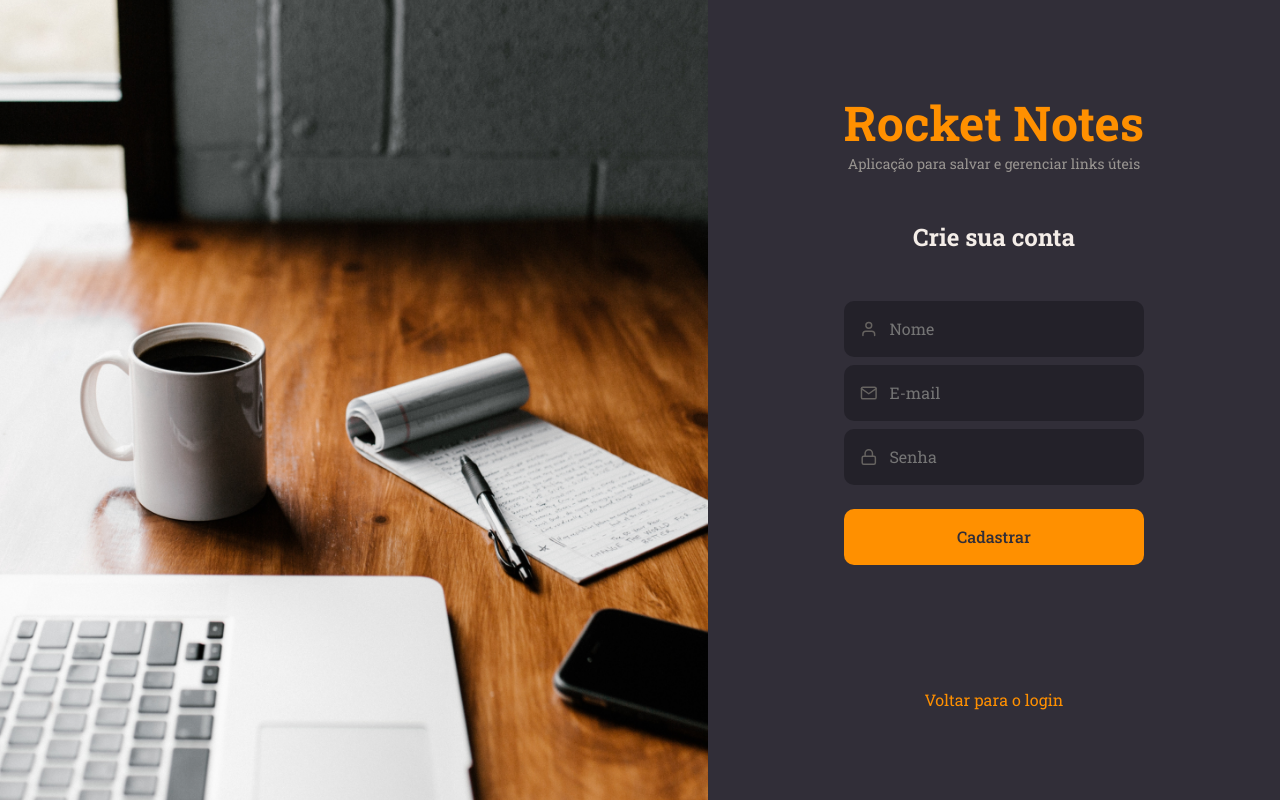
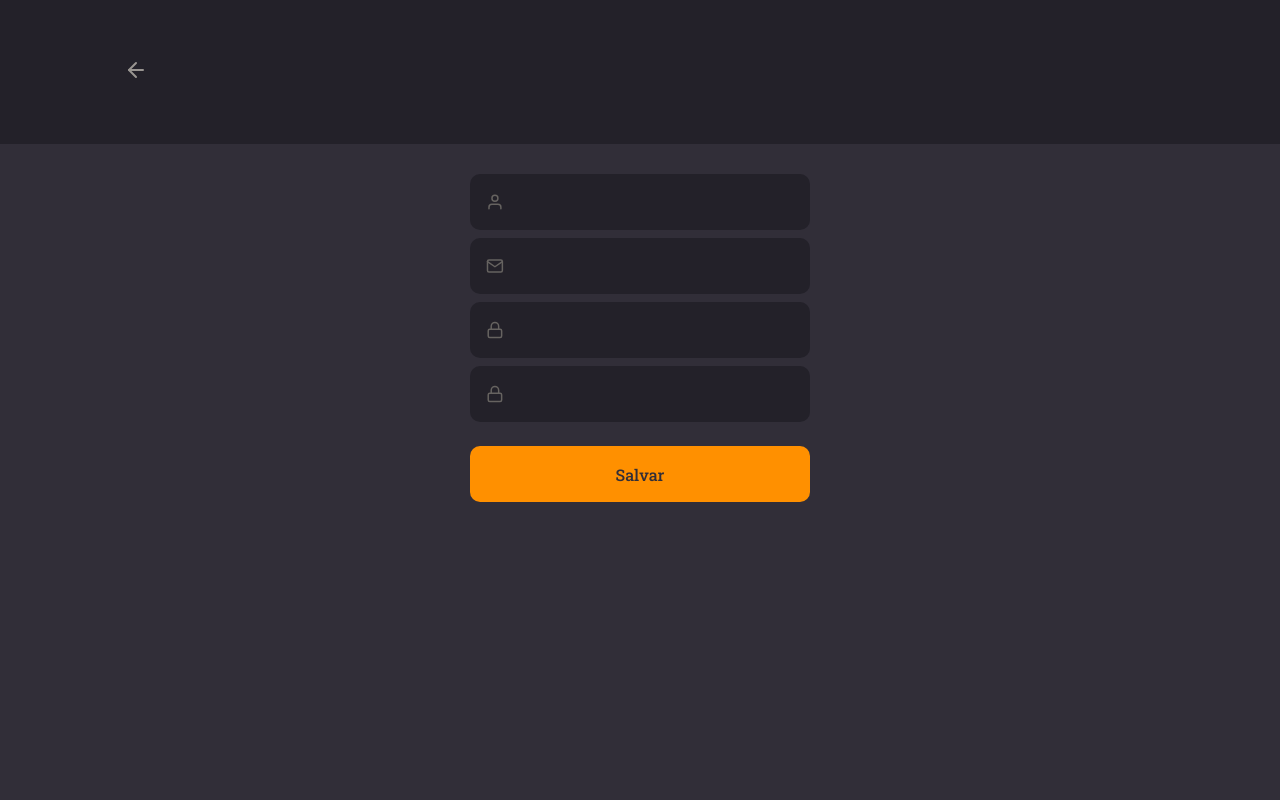
Before and after one commit to PedroNnsM/rocketNotes, a React (Vite) app: page / in a window 1280 px wide. Built offline with nearby package versions, Linux system fonts and the light colour scheme.

Commit message:
Formulario de traca de senha

```diff
--- a/src/main.jsx
+++ b/src/main.jsx
@@ -2,7 +2,7 @@ import React from "react";
 import ReactDOM from "react-dom/client";
 import GlobalStyles from "./Styles/global";
 import { ThemeProvider } from "styled-components";
-import { SignUp } from "./pages/SignUp";
+import { Profile } from "./pages/Profile";
 
 import theme from "./styles/theme";
 
@@ -10,7 +10,7 @@ ReactDOM.createRoot(document.getElementById("root")).render(
   <React.StrictMode>
     <ThemeProvider theme={theme}>
       <GlobalStyles />
-      <SignUp />
+      <Profile />
     </ThemeProvider>
   </React.StrictMode>
 );
--- /dev/null
+++ b/src/pages/Profile/index.jsx
@@ -0,0 +1,26 @@
+import { Container, Form } from "./styles";
+
+import { FiArrowLeft, FiUser, FiMail, FiLock } from "react-icons/fi";
+import { Input } from "../../components/Input";
+import { Button } from "../../components/Button";
+
+export function Profile() {
+  return (
+    <Container>
+      <header>
+        <a href="/">
+          <FiArrowLeft />
+        </a>
+      </header>
+
+      <Form>
+        <Input placegolder="Nome" type="text" icon={FiUser} />
+        <Input placegolder="E-Mail" type="text" icon={FiMail} />
+        <Input placegolder="Senha atual" type="password" icon={FiLock} />
+        <Input placegolder="Nova senha" type="password" icon={FiLock} />
+        <Button title='Salvar' />
+      </Form>
+    </Container>
+  );
+}
+<Button title="Salvar" />;
--- /dev/null
+++ b/src/pages/Profile/styles.js
@@ -0,0 +1,27 @@
+import styled from "styled-components";
+import BackgroundImg from '../../assets/background.png'
+
+export const Container = styled.div`
+  width: 100%;
+
+  > header{
+    width: 100%;
+    height: 144px;
+
+    background: ${({theme}) => theme.COLORS.BACKGROUND_900} ;
+
+    display: flex;
+    align-items: center;
+    padding: 0 124px;
+
+    svg{
+      color: ${({theme}) => theme.COLORS.GRAY_100};
+      font-size: 24PX;
+    }
+  }
+`;
+
+export const Form = styled.form`
+  max-width: 340px;
+  margin: 30px auto 0 ;
+`
```
